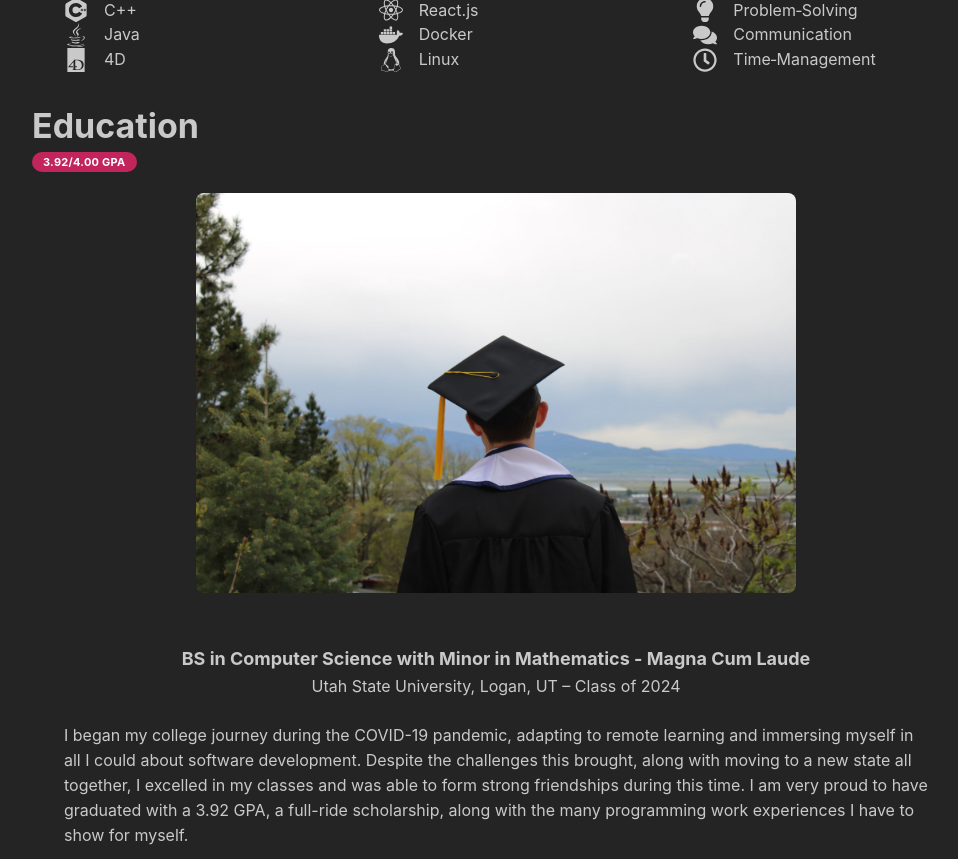
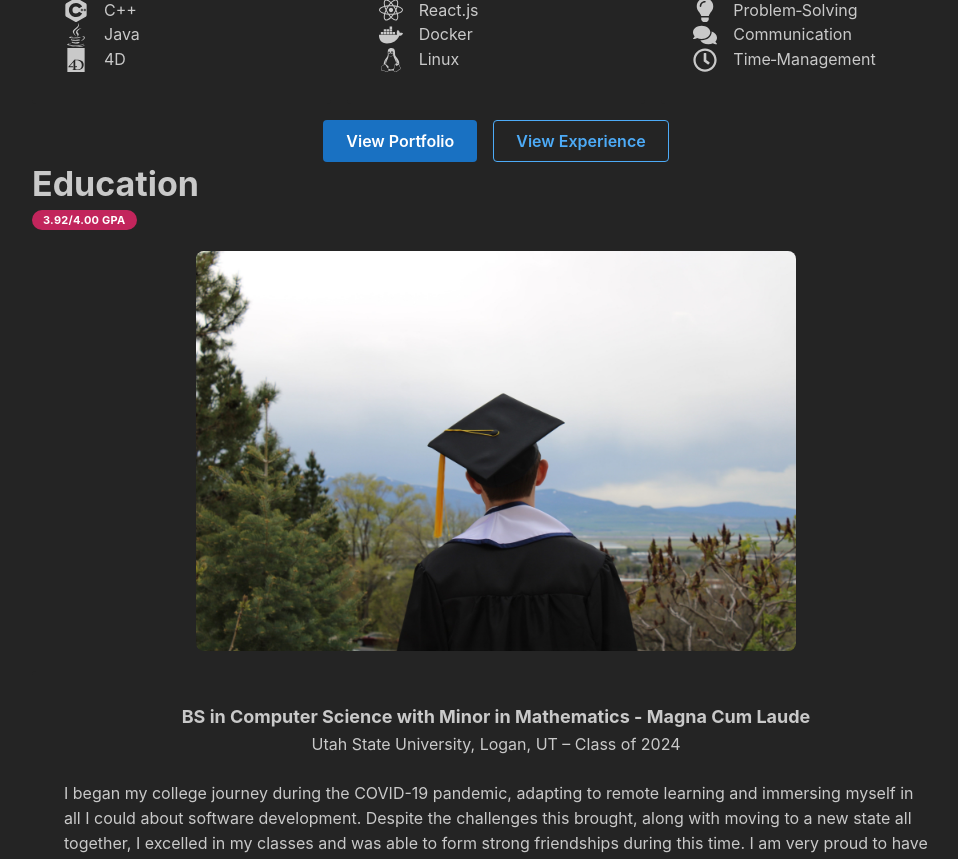
Before and after one commit to Tyler-Johnston/tyler-johnston.github.io, a React (Vite) app: page / in a window 1280 px wide. Shown: the part 1240-2099 px from the top of the page, without its empty margins (144-1102 px from the left). Built offline with nearby package versions, Linux system fonts and the light colour scheme.

Commit message:
adding more visible nav btns

```diff
--- a/src/About.tsx
+++ b/src/About.tsx
@@ -1,8 +1,9 @@
-import { Text, Paper, Container, Title, Group, Grid, Badge, Image} from '@mantine/core';
+import { Text, Paper, Container, Title, Group, Grid, Badge, Image, Button } from '@mantine/core';
 import { IconType } from 'react-icons';
 import { FaPython, FaJava, FaReact, FaDocker, FaGitAlt, FaLinux, FaUsers, FaStream, FaLightbulb, FaComments, FaRegClock, FaHandsHelping} from 'react-icons/fa';
 import { SiCplusplus, SiCsharp, SiAngular, SiDotnet, Si4D, SiJquery, SiJavascript} from 'react-icons/si';
 import { TbSql, TbDiamondFilled } from "react-icons/tb";
+import { Link } from 'react-router-dom';
 import "../styles.css"
 import headshot from "../images/headshot.jpeg";
 import grad from "../images/grad.jpeg";
@@ -93,6 +94,14 @@ const About = () => {
                     <RenderSkillsSection skills={softSkills} />
                 </Grid.Col>
             </Grid>
+            <Group justify="center" mt="md">
+            <Button component={Link} to="/portfolio" size="md">
+              View Portfolio
+            </Button>
+            <Button component={Link} to="/experience" size="md" variant="outline">
+              View Experience
+            </Button>
+          </Group>
         </Container>
 
         <Container>
--- a/src/App.tsx
+++ b/src/App.tsx
@@ -6,11 +6,13 @@ import { BrowserRouter as Router, Routes, Route } from 'react-router-dom';
 import Portfolio from "./Portfolio"
 import About from "./About"
 import Experience from "./Experience";
+import Scroll from './Scroll';
 
 export default function App() {
   return (
     <MantineProvider defaultColorScheme={'dark'}>
       <Router>
+      <Scroll/>
       <HeaderMenu/>
       <Routes>
         <Route path="/" element={<About />} />
--- a/src/Experience.tsx
+++ b/src/Experience.tsx
@@ -1,4 +1,4 @@
-import { Container, Title, Paper, Text, Image } from '@mantine/core';
+import { Container, Title, Paper, Text, Image, Button, Group} from '@mantine/core';
 import blockbuilder from "../images/blockbuilder.jpeg"
 import bucketvector from "../images/bucketvector.png"
 import boundingbox from "../images/boundingbox.png"
@@ -57,6 +57,15 @@ const Experience = () => {
           <Text>I had the opportunity to present my work at SDL. Meeting with developers who would be impacted by our work was incredibly rewarding. They told us this would be extremely helpful in reducing bugs and increasing productivity.</Text>
           <Image className="mediumImage" src={blockbuilder}/>
         </Paper>
+
+        <Group justify="center" mt="md">
+        <Button component={Link} to="/" size="md">
+          View About Me
+        </Button>
+        <Button component={Link} to="/portfolio" size="md" variant="outline">
+          View Portfolio
+        </Button>
+      </Group>
       </Container>
     </>
   );
--- a/src/Portfolio.tsx
+++ b/src/Portfolio.tsx
@@ -1,4 +1,5 @@
-import { Container, Card, Text, Title, Button, Image, Accordion, Grid } from '@mantine/core';
+import { Container, Card, Text, Title, Button, Image, Accordion, Grid, Group } from '@mantine/core';
+import { Link } from 'react-router-dom';
 import vintagefinds from "../images/vintagefinds.png";
 import reptiletracker from "../images/reptiletracker.png";
 import cartpole1 from "../images/cartpole1.png";
@@ -155,6 +156,15 @@ const Portfolio = () => {
           </Accordion.Item>
         ))}
       </Accordion>
+
+      <Group justify="center" mt="md">
+        <Button component={Link} to="/" size="md">
+          View About Me
+        </Button>
+        <Button component={Link} to="/experience" size="md" variant="outline">
+          View Experience
+        </Button>
+      </Group>
     </Container>
   );
 };
--- /dev/null
+++ b/src/Scroll.tsx
@@ -0,0 +1,14 @@
+import { useEffect } from 'react';
+import { useLocation } from 'react-router-dom';
+
+function Scroll() {
+  const { pathname } = useLocation();
+
+  useEffect(() => {
+    window.scrollTo(0, 0);
+  }, [pathname]);
+
+  return null;
+}
+
+export default Scroll;
```
